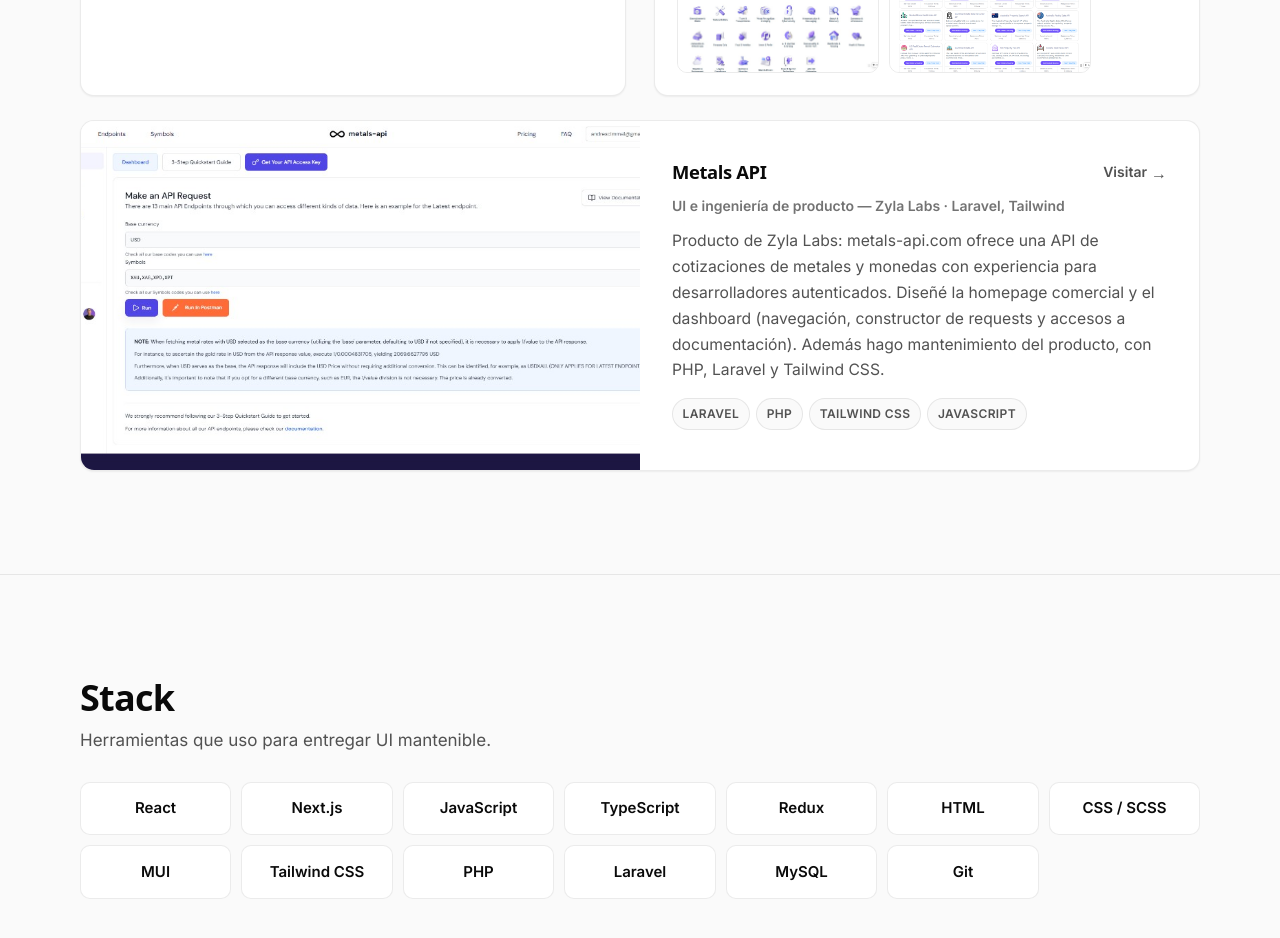
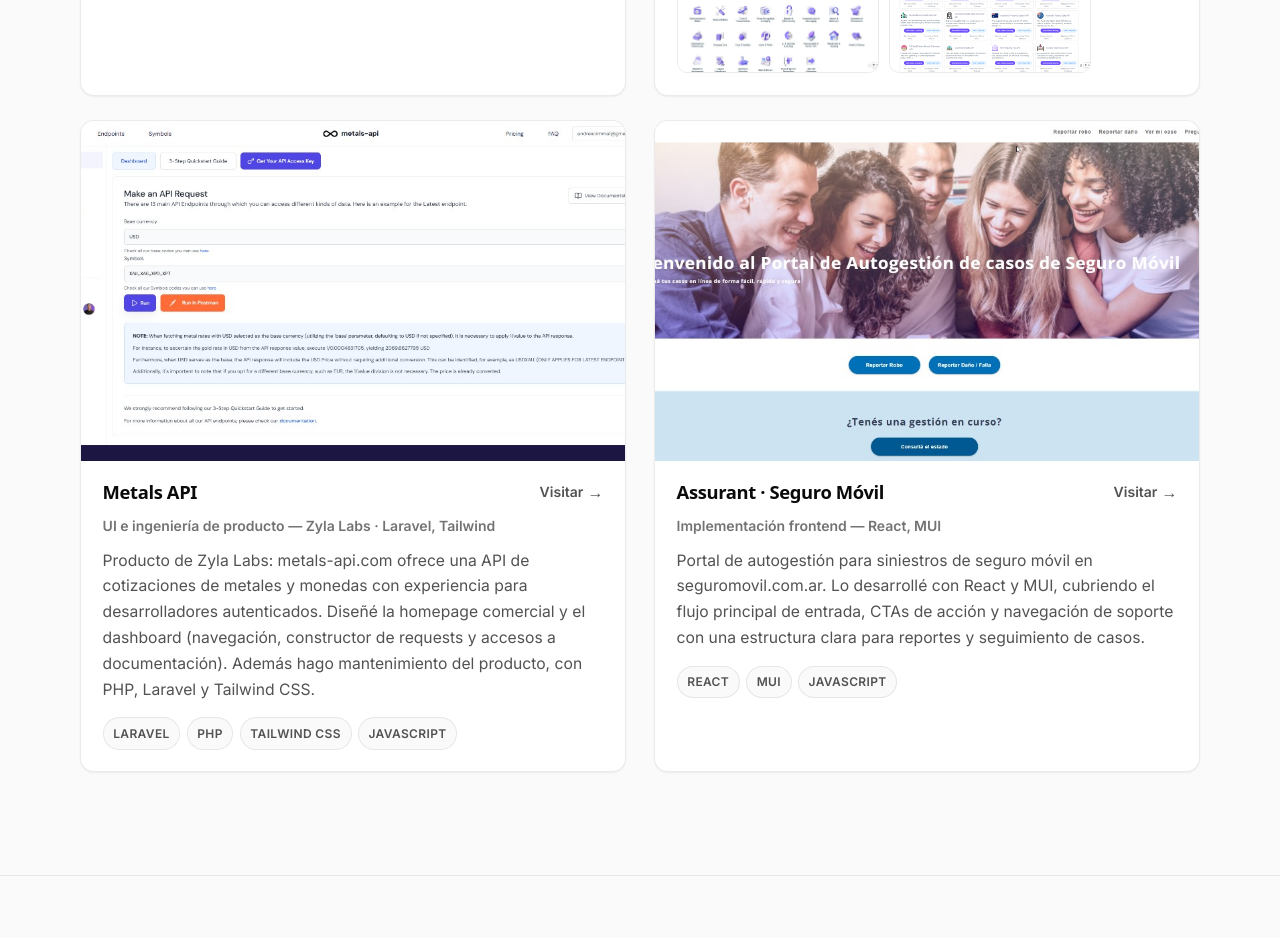
Before and after one commit to andrescimma1/portfolio, a Next.js app: page / in a window 1280 px wide. Shown: the part 3380-4318 px from the top of the page. Built offline with nearby package versions, Linux system fonts and the light colour scheme; a web font is replaced by a local one.

Commit message:
Add Assurant Seguro Móvil project: Included project details in siteContent.js and added corresponding image file for the customer self-service portal.

```diff
--- a/data/siteContent.js
+++ b/data/siteContent.js
@@ -206,6 +206,21 @@
       url: "https://metals-api.com/",
       image: "/work/metals-api-dashboard.png",
     },
+    {
+      id: "assurant-seguro-movil",
+      name: { en: "Assurant · Seguro Móvil", es: "Assurant · Seguro Móvil" },
+      description: {
+        en: "Customer self-service portal for mobile insurance claims at seguromovil.com.ar. I built the experience in React and MUI, covering the main entry flow, action CTAs, and support navigation with a clear structure for claim reporting and case follow-up.",
+        es: "Portal de autogestión para siniestros de seguro móvil en seguromovil.com.ar. Lo desarrollé con React y MUI, cubriendo el flujo principal de entrada, CTAs de acción y navegación de soporte con una estructura clara para reportes y seguimiento de casos.",
+      },
+      role: {
+        en: "Frontend implementation — React, MUI",
+        es: "Implementación frontend — React, MUI",
+      },
+      stack: ["React", "MUI", "JavaScript"],
+      url: "https://www.seguromovil.com.ar/",
+      image: "/work/assurant-seguromovil.png",
+    },
   ],
 };
 
```
Also changed, not shown: public/work/assurant-seguromovil.png (added).
